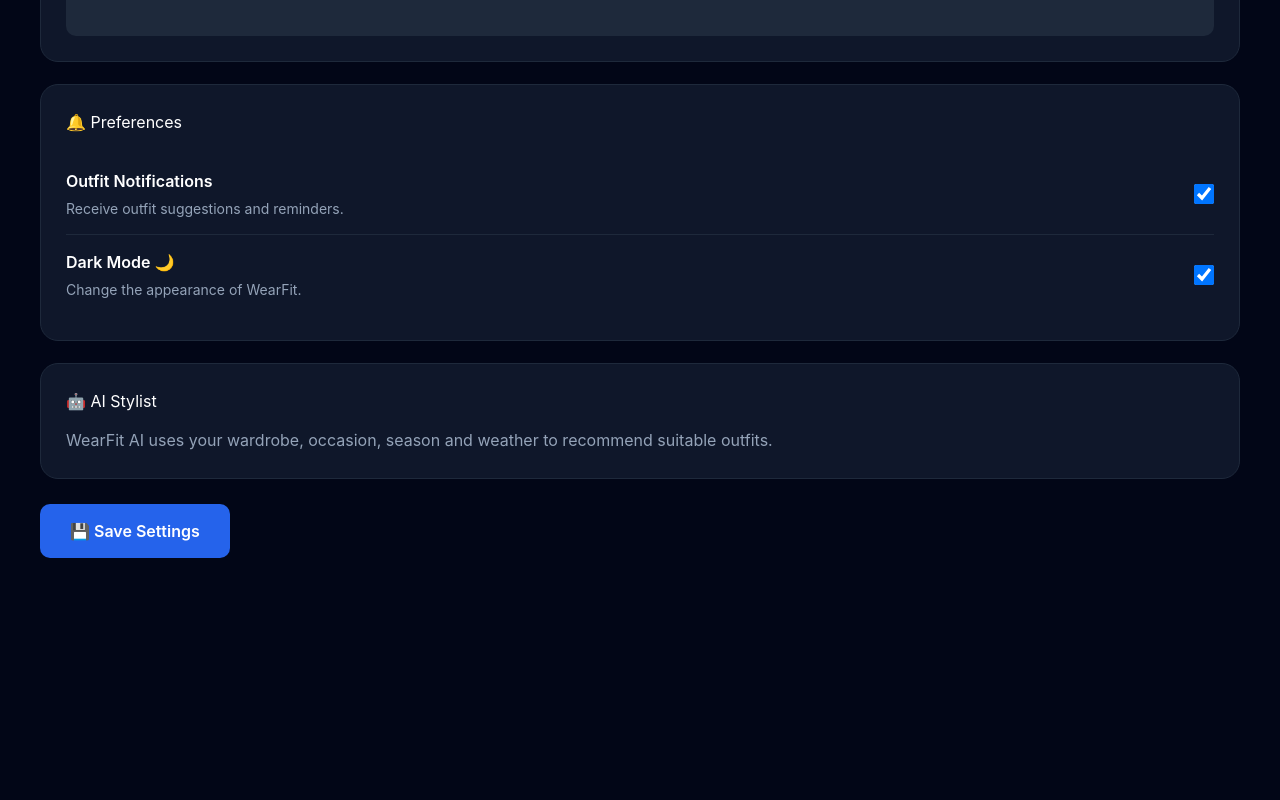
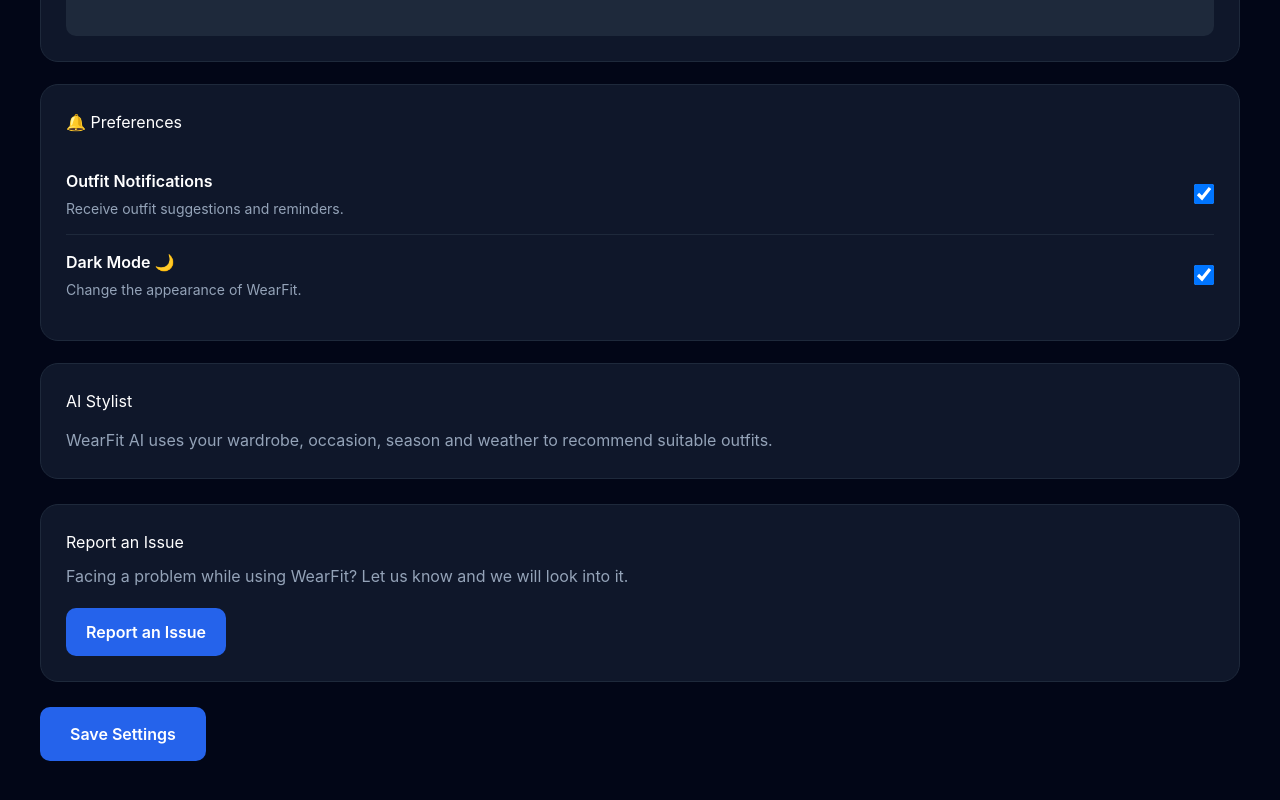
Before and after one commit to Krishnatiwary/WearFit, a React app in the folder frontend/: page /settings in a window 1280 px wide. Shown: the part 378-1178 px from the top of the page. Before the commit the page ends 976 px from the top, so only its background shows below. Built offline with nearby package versions, Linux system fonts and the light colour scheme; no server answers; sample sign-in values are in the browser's storage; the HTML template or start-up script is replaced by a standard one.

Commit message:
Update UI and add issue reporting

```diff
--- a/frontend/src/components/Hero.jsx
+++ b/frontend/src/components/Hero.jsx
@@ -12,7 +12,7 @@
         <div>
 
           <span className="bg-blue-600 px-4 py-2 rounded-full text-sm">
-            👕 AI Powered Fashion Assistant
+             AI Powered Fashion Assistant
           </span>
 
           <h1 className="text-6xl font-extrabold mt-8 leading-tight">
@@ -48,7 +48,7 @@
         {/* Right */}
         <div className="flex justify-center">
           <div className="w-96 h-96 rounded-3xl bg-slate-800 flex items-center justify-center text-8xl shadow-2xl">
-            👔
+
           </div>
         </div>
 
--- a/frontend/src/components/LoginForm.jsx
+++ b/frontend/src/components/LoginForm.jsx
@@ -61,7 +61,7 @@
   return (
     <div className="w-full max-w-md bg-slate-900 rounded-3xl p-10 border border-slate-700 shadow-2xl">
       <h1 className="text-4xl font-bold text-center text-white">
-        👕 Wear<span className="text-blue-500">Fit</span>
+        Wear<span className="text-blue-500">Fit</span>
       </h1>
 
       <p className="text-center text-gray-400 mt-2">
--- a/frontend/src/components/Navbar.jsx
+++ b/frontend/src/components/Navbar.jsx
@@ -7,7 +7,7 @@
 
         {/* Logo */}
         <Link to="/" className="flex items-center gap-2">
-          <span className="text-3xl">👕</span>
+          <span className="text-3xl"></span>
           <h1 className="text-2xl font-bold text-white">
             Wear<span className="text-blue-500">Fit</span>
           </h1>
--- a/frontend/src/components/Sidebar.jsx
+++ b/frontend/src/components/Sidebar.jsx
@@ -15,7 +15,7 @@
   return (
     <div className="w-64 min-h-screen bg-slate-900 border-r border-slate-800 p-6">
       <h1 className="text-3xl font-bold text-white mb-10">
-        👕 Wear<span className="text-blue-500">Fit</span>
+        Wear<span className="text-blue-500">Fit</span>
       </h1>
 
       <nav className="space-y-4">
@@ -68,9 +68,7 @@
         >
           <FaCog />
           Settings
-          </button>
-
-
+        </button>
       </nav>
 
       <button
--- a/frontend/src/components/SignupForm.jsx
+++ b/frontend/src/components/SignupForm.jsx
@@ -80,7 +80,7 @@
   return (
     <div className="w-full max-w-md bg-slate-900 rounded-3xl p-10 border border-slate-700 shadow-2xl">
       <h1 className="text-4xl font-bold text-center text-white">
-        👕 Wear<span className="text-blue-500">Fit</span>
+         Wear<span className="text-blue-500">Fit</span>
       </h1>
 
       <p className="text-gray-400 text-center mt-3">
--- a/frontend/src/components/Testimonials.jsx
+++ b/frontend/src/components/Testimonials.jsx
@@ -4,21 +4,18 @@
     role: "College Student",
     review:
       "WearFit makes choosing outfits super easy. I save so much time every morning.",
-    image: "👨‍🎓",
   },
   {
     name: "Priya Singh",
     role: "Fashion Enthusiast",
     review:
       "The AI suggestions are surprisingly accurate. The interface is beautiful too.",
-    image: "👩",
   },
   {
     name: "Aman Verma",
     role: "Software Engineer",
     review:
       "I finally organized my wardrobe digitally. Amazing experience!",
-    image: "👨‍💻",
   },
 ];
 
@@ -48,7 +45,10 @@
               key={index}
               className="bg-slate-900 rounded-3xl p-8 hover:scale-105 transition duration-300"
             >
-              <div className="text-5xl">{user.image}</div>
+
+              <div className="w-14 h-14 rounded-full bg-blue-600 flex items-center justify-center text-white font-bold text-xl">
+                {user.name.charAt(0)}
+              </div>
 
               <h3 className="text-2xl font-bold mt-5">
                 {user.name}
@@ -62,8 +62,8 @@
                 "{user.review}"
               </p>
 
-              <div className="text-yellow-400 text-2xl mt-5">
-                ⭐⭐⭐⭐⭐
+              <div className="text-blue-400 text-sm mt-5 font-semibold">
+                Verified User
               </div>
 
             </div>
--- a/frontend/src/components/WardrobeCard.jsx
+++ b/frontend/src/components/WardrobeCard.jsx
@@ -46,6 +46,9 @@
         src={image}
         alt={category || "cloth"}
         className="w-full h-64 object-cover rounded-xl"
+        onLoad={() => {
+          console.log("Image loaded:", image);
+        }}
         onError={(e) => {
           console.log("Image failed:", image);
           e.currentTarget.style.display = "none";
--- a/frontend/src/pages/Planner.jsx
+++ b/frontend/src/pages/Planner.jsx
@@ -423,7 +423,7 @@
             marginBottom: "8px",
           }}
         >
-          Weekly Planner 📅
+          Weekly Planner
         </h1>
 
         <p
@@ -787,7 +787,7 @@
                       : 1,
                 }}
               >
-                🤖 AI Suggest Outfit
+                 AI Suggest Outfit
               </button>
             </div>
           );
@@ -823,7 +823,7 @@
               "pointer",
           }}
         >
-          💾 Save Weekly Plan
+          Save Weekly Plan
         </button>
 
         <button
@@ -845,7 +845,7 @@
               "pointer",
           }}
         >
-          🗑️ Clear Plan
+         Clear Plan
         </button>
       </div>
     </div>
--- a/frontend/src/pages/Settings.jsx
+++ b/frontend/src/pages/Settings.jsx
@@ -78,7 +78,7 @@
         detail: { darkMode },
       })
     );
-  }, [darkMode]);
+  }, [darkMode, settings]);
 
   const updateSetting = (field, value) => {
     setSettings((prev) => ({
@@ -353,7 +353,7 @@
         }}
       >
         <h2 style={{ marginBottom: "15px" }}>
-          🤖 AI Stylist
+         AI Stylist
         </h2>
 
         <p
@@ -366,6 +366,49 @@
           WearFit AI uses your wardrobe, occasion, season
           and weather to recommend suitable outfits.
         </p>
+      </div>
+
+      {/* Report an Issue */}
+      <div
+        style={{
+          background: darkMode ? "#0f172a" : "#ffffff",
+          border: `1px solid ${
+            darkMode ? "#1e293b" : "#cbd5e1"
+          }`,
+          borderRadius: "18px",
+          padding: "25px",
+          marginBottom: "25px",
+        }}
+      >
+        <h2 style={{ marginBottom: "10px" }}>
+          Report an Issue
+        </h2>
+
+        <p
+          style={{
+            color: darkMode ? "#94a3b8" : "#64748b",
+            lineHeight: "1.6",
+            marginBottom: "18px",
+          }}
+        >
+          Facing a problem while using WearFit? Let us know and
+          we will look into it.
+        </p>
+
+        <a
+          href="mailto:tiwarykrishna20@gmail.com?subject=WearFit%20Issue%20Report"
+          style={{
+            display: "inline-block",
+            padding: "12px 20px",
+            borderRadius: "10px",
+            background: "#2563eb",
+            color: "white",
+            textDecoration: "none",
+            fontWeight: "600",
+          }}
+        >
+          Report an Issue
+        </a>
       </div>
 
       {/* Save */}
@@ -382,7 +425,7 @@
           cursor: "pointer",
         }}
       >
-        💾 Save Settings
+        Save Settings
       </button>
     </div>
   );
```
Also changed, not shown: frontend/src/components/RecentUploads.jsx (+35 -28 lines), frontend/src/components/Topbar.jsx (+9 -32 lines).
